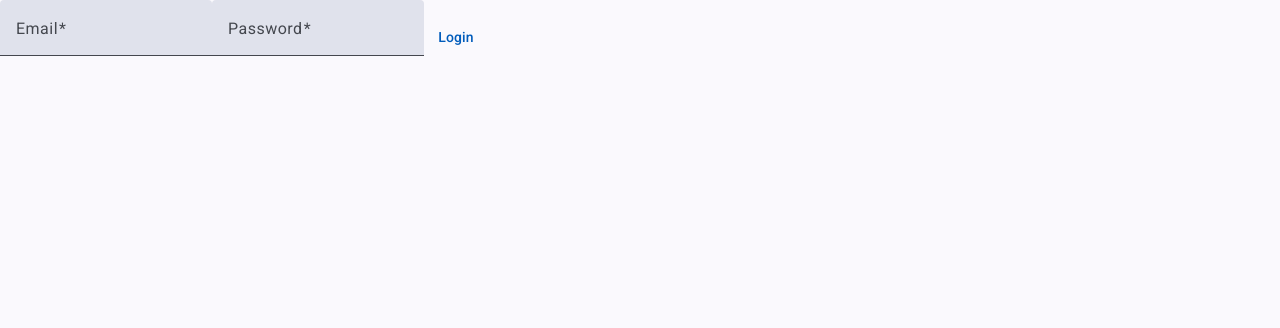
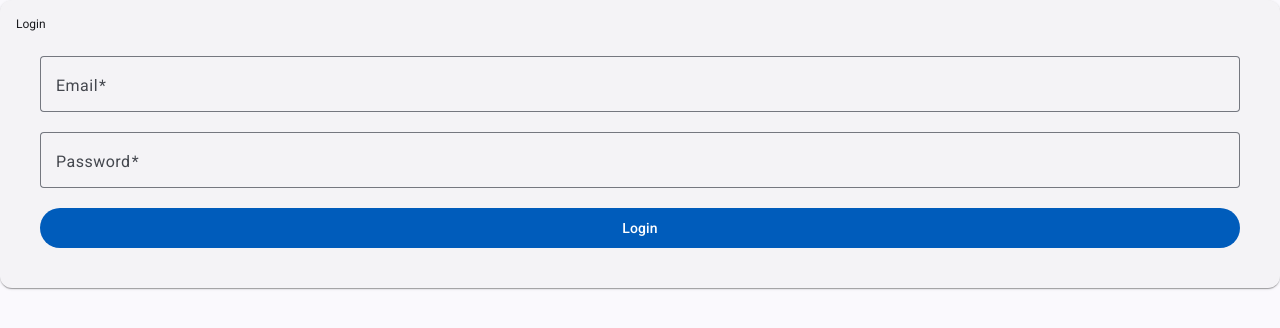
Before and after one commit to aze-olarte/BookADoc.Web, an Angular app: page / in a window 1280 px wide. Shown: the top 328 px of the page. Built offline with nearby package versions, Linux system fonts and the light colour scheme.

Commit message:
style: add card component and apply basic styling

```diff
--- a/src/app/features/auth/pages/login/login.component.html
+++ b/src/app/features/auth/pages/login/login.component.html
@@ -1,5 +1,8 @@
-<form [formGroup]="fg" (ngSubmit)="submit()">
-  <mat-form-field>
+<mat-card>
+  <mat-card-header> Login </mat-card-header>
+  <mat-card-content>
+    <form [formGroup]="fg" (ngSubmit)="submit()" class="form">
+      <mat-form-field appearance="outline">
         <mat-label>Email</mat-label>
         <input matInput formControlName="email" required />
         @if (f.email.invalid && (f.email.dirty || f.email.touched)) {
@@ -11,7 +14,7 @@
           }
         }
       </mat-form-field>
-  <mat-form-field>
+      <mat-form-field appearance="outline">
         <mat-label>Password</mat-label>
         <input matInput formControlName="password" required />
         @if (f.password.invalid && (f.password.dirty || f.password.touched)) {
@@ -24,5 +27,7 @@
         }
       </mat-form-field>
 
-  <button matButton type="submit">Login</button>
+      <button matButton="filled" type="submit">Login</button>
     </form>
+  </mat-card-content>
+</mat-card>
--- a/src/app/features/auth/pages/login/login.component.scss
+++ b/src/app/features/auth/pages/login/login.component.scss
@@ -0,0 +1,5 @@
+.form {
+  display: flex;
+  flex-direction: column;
+  padding: 2em;
+}
--- a/src/styles.scss
+++ b/src/styles.scss
@@ -30,7 +30,7 @@ body {
   // variables at https://material.angular.dev/guide/system-variables
   background-color: var(--mat-sys-surface);
   color: var(--mat-sys-on-surface);
-  font: var(--mat-sys-body-medium);
+  font: var(--mat-sys-body-small);
 
   // Reset the user agent margin.
   margin: 0;
```
Also changed, not shown: src/app/features/auth/pages/login/login.component.ts (+9 -2 lines). Lines whose indentation alone changed are shown as unchanged.
